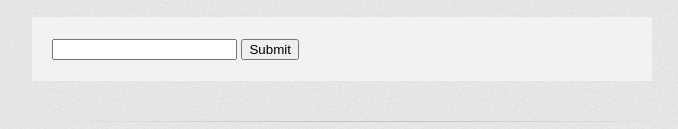
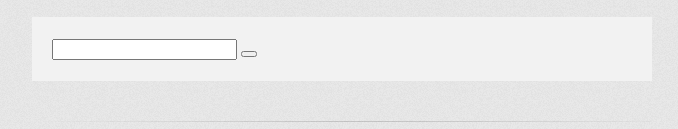
Before and after one commit to desafiochaudpatate/desafiochaudpatate.github.io, a plain HTML site: page index.html in a window 1280 px wide. Shown: the part 1002-1131 px from the top of the page, without its empty margins (298-976 px from the left). Drawn offline with Linux system fonts and the light colour scheme; a web font is replaced by a local one.

Commit message:
changing the submit input to a button

```diff
--- a/index.html
+++ b/index.html
@@ -57,7 +57,7 @@
 
 <form>
   <input type="text" name="full_name">
-  <input type="submit" value="Submit" onclick="getIngredients(full_name.value)">
+  <button type="button" value="Get my ingredients!" onclick="getIngredients(full_name.value)">
 </form>
 <div id="ingredients"></div>
 
```
